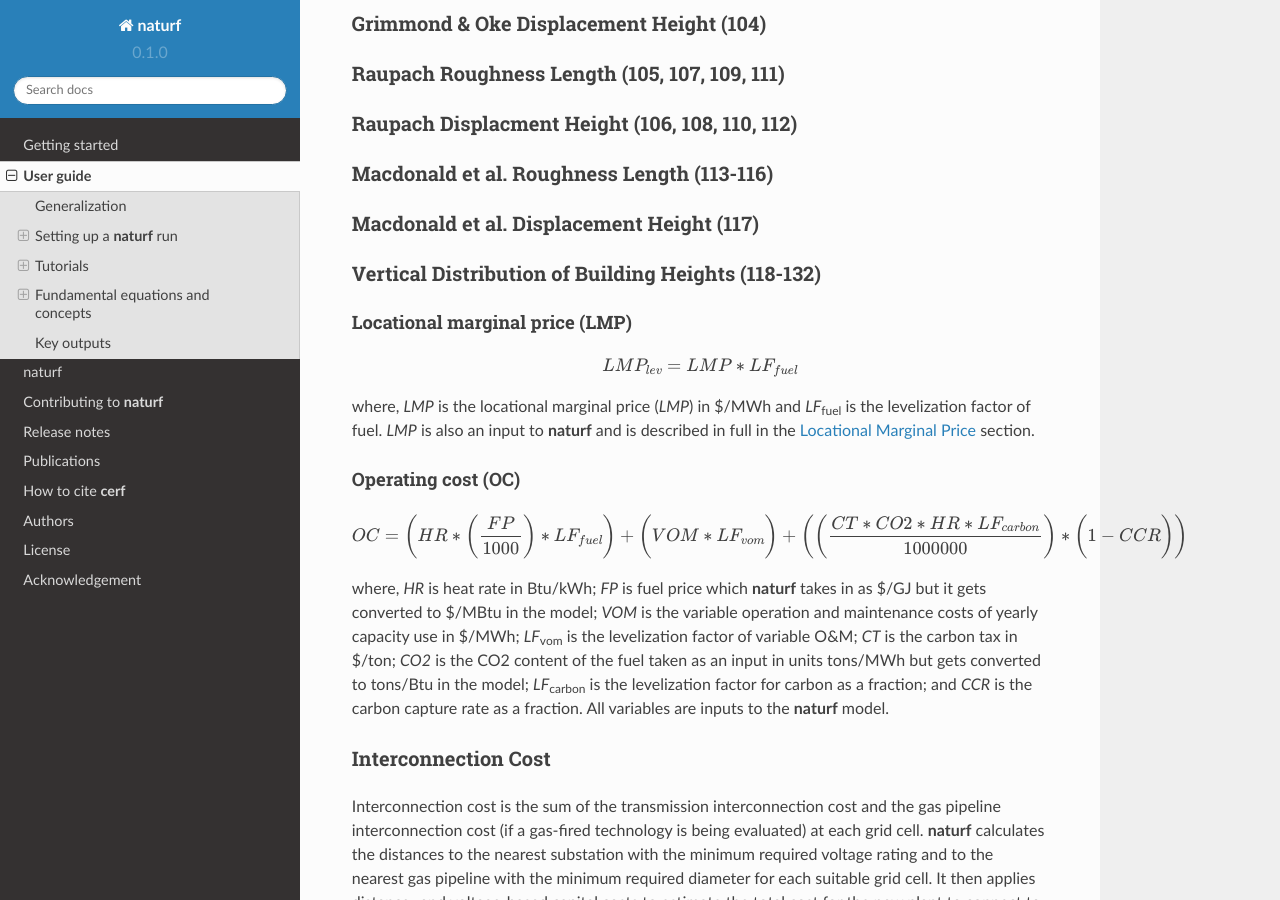
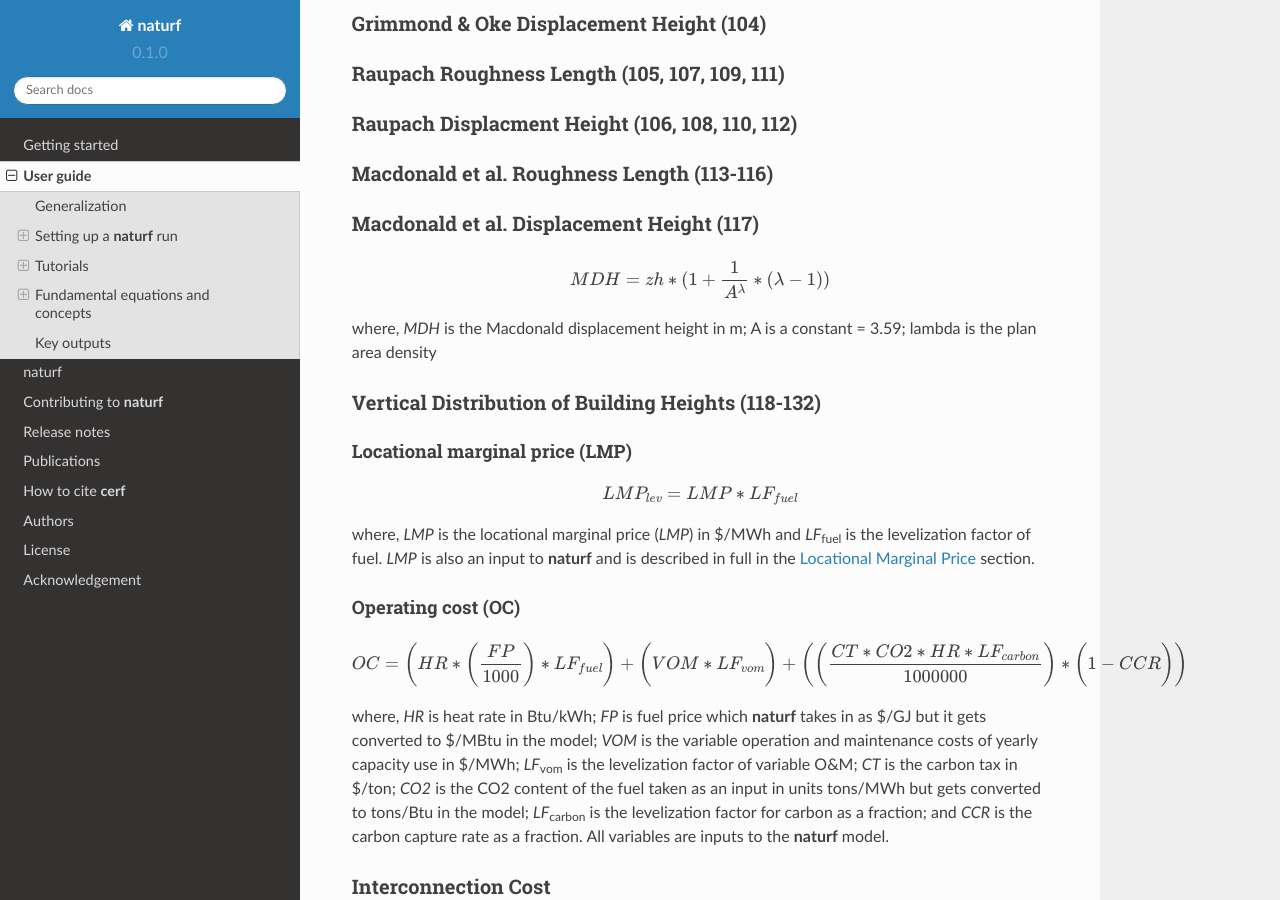
Before and after one commit to IMMM-SFA/naturf, a Sphinx documentation site: the page built from docs/source/user_guide.rst, in a window 1280 px wide and 900 px high, scrolled down 14109 px. Built offline with Sphinx 7.4.7 and the Read the Docs theme 2.0.0, drawn with Linux system fonts in a browser that asks for light colours; formulas are drawn with MathJax 3.

Commit message:
added equation for parameter 117

```diff
--- a/docs/source/user_guide.rst
+++ b/docs/source/user_guide.rst
@@ -553,7 +553,11 @@ Macdonald et al. Roughness Length (113-116)
 Macdonald et al. Displacement Height (117)
 ~~~~~~~~~~~~~~~~~~~~~~~~~~~~~~~~~~~~~~~~~~
 
+.. math::
 
+    MDH = zh * (1 + \frac{1}{A^\lambda} * (\lambda - 1))
+
+where, *MDH* is the Macdonald displacement height in m; A is a constant = 3.59; \lambda is the plan area density
 
 Vertical Distribution of Building Heights (118-132)
 ~~~~~~~~~~~~~~~~~~~~~~~~~~~~~~~~~~~~~~~~~~~~~~~~~~~
```
